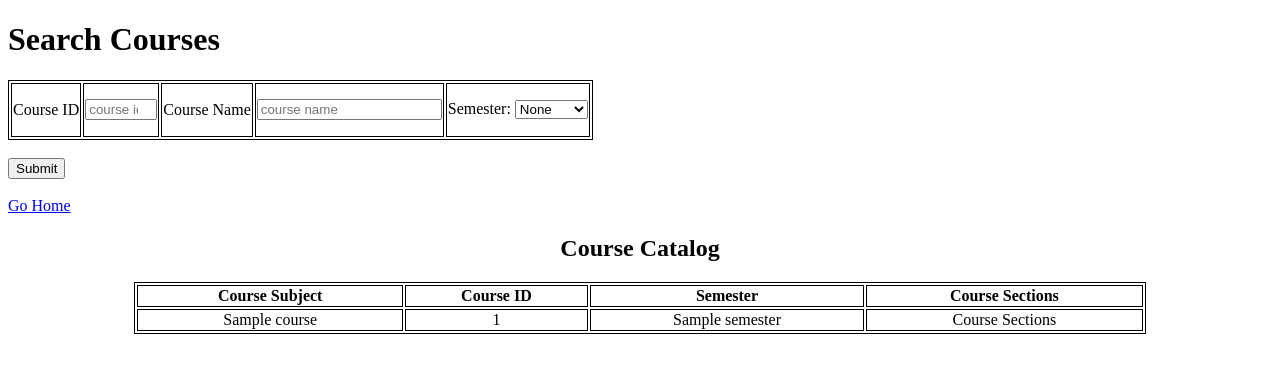
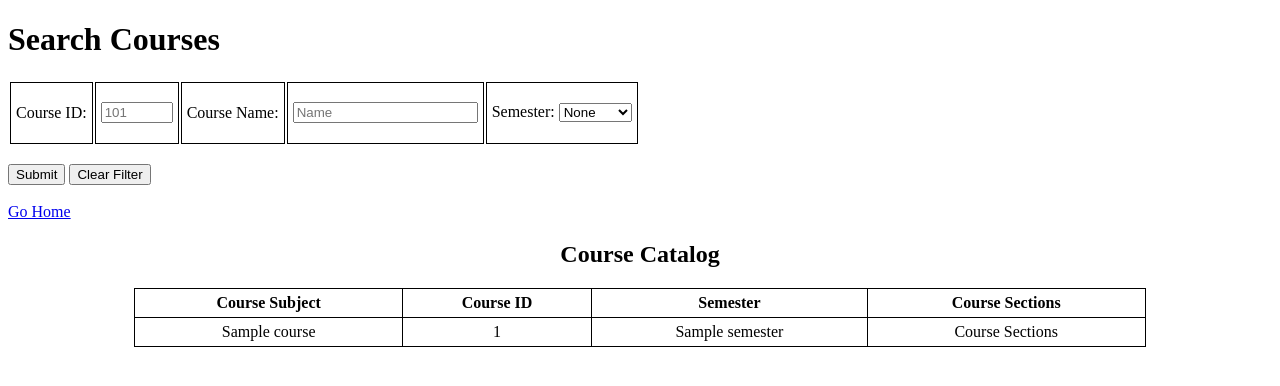
Before and after one commit to ademar-gamero/TA-Web-Application, a Django app: template templates/courseList.html in a window 1280 px wide. Shown: the top 386 px of the page. Run offline with Django 3.2, Linux system fonts and the light colour scheme; the template is opened without the code that fills it: most values are stand-ins (such as "Sample title", 1, 10 or a date in 2020).

Commit message:
add clear filter to courseList.py and courseList.html, improve layout, add html checks in account assignments so TAs can only view, modify html in account_list.html, and modify accountAssignment view

```diff
--- a/templates/courseList.html
+++ b/templates/courseList.html
@@ -22,9 +22,10 @@
             margin: auto;
             width: 100%;
         }
-        table, th,td{
-            margin-top: 20px;
-            border:1px solid black;
+        th,td{
+            border: 1px solid black;
+            padding: 5px;
+            border-collapse: collapse;
         }
 
     </style>
@@ -39,11 +40,11 @@
 
 
         <tr>
-            <td><p>Course ID</p></td>
-      <td><input type="number" min="0" max="9999" name="course_id" placeholder = "course id ">
+            <td><p>Course ID: </p></td>
+      <td><input type="number" min="0" max="9999" name="course_id" placeholder = "101">
       </td>
-            <td><p>Course Name</p></td>
-      <td><input type="text" name="course_name" placeholder = "course name"></td>
+            <td><p>Course Name: </p></td>
+      <td><input type="text" name="course_name" placeholder = "Name"></td>
         <td><label for="semesters">Semester: </label>
 		    <select name="semesters" id="semesters">
 				<option value="">None</option>
@@ -57,18 +58,19 @@
 
         </table>
         <br>
-        <input type="submit" value="Submit">
-        </br>
+			  <input type="submit" name="input_btn" value="Submit">
+			  <input type="submit" name="input_btn" value="Clear Filter">
+        <br>
+    </form>
         <br>
         <a href = "/Home/"> Go Home </a>
-    </form>
 
   <div class="center">
     <h2 class="center"> Course Catalog </h2>
     {%if not courselist %}
       <p> no courses found </p>
     {% endif %}
-    <table class="center2">
+    <table class="center2" style ="border-collapse: collapse;">
       <tr>
         <th>Course Subject</th>
         <th>Course ID</th>
```
Also changed, not shown: ta_app/views/accountAssignment.py (+6 -5 lines), ta_app/views/courseList.py (+18 -15 lines), templates/account_assignments.html (+9 -7 lines), templates/account_list.html (+4 -7 lines).
